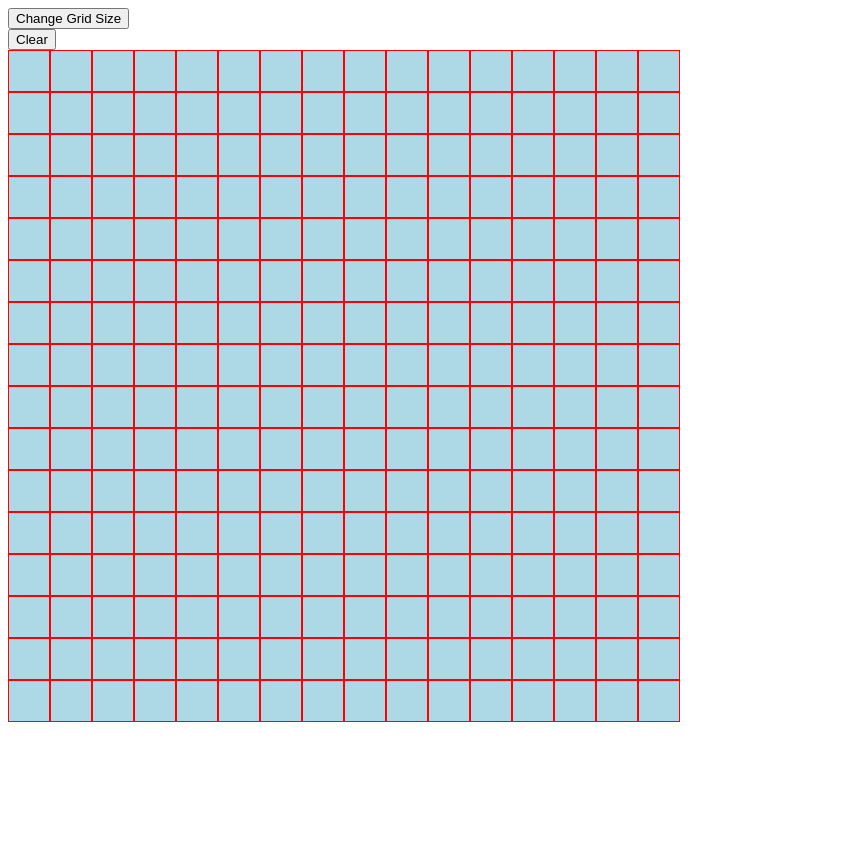
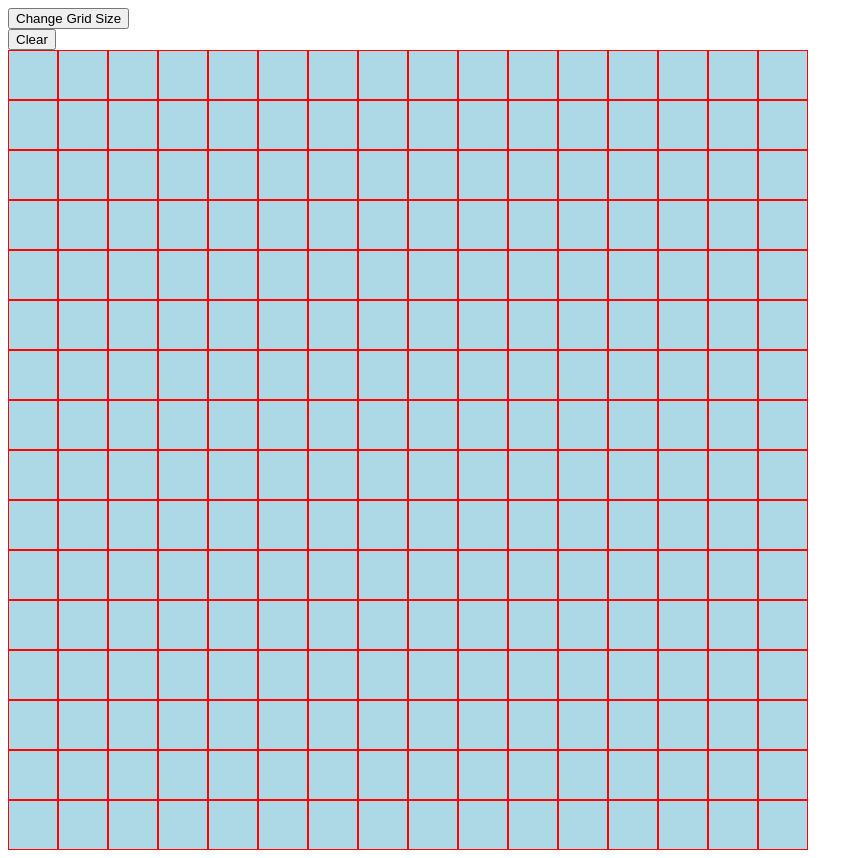
Before and after one commit to bbabines/etch, a plain HTML site: page index.html in a window 1280 px wide. Shown: the whole page, without its empty margins (0-863 px from the left). Before the commit the page ends 800 px from the top, so only its background shows below. Drawn offline with Linux system fonts and the light colour scheme.

Commit message:
Redone HTM and CSS so grid stays same size

```diff
--- a/index.html
+++ b/index.html
@@ -9,13 +9,9 @@
     <title>Etch-a-Sketch</title>
 </head>
 <body>
-    <button>Change Grid Size</button>
+    <button id="change-grid-size">Change Grid Size</button>
     <button id="clear">Clear</button>
-    <div id="grid-container">
-        <!-- <div class="lol">1</div>
-        <div class="lol">2</div>
-        <div class="lol">3</div> -->
+    <div id="grid-container"></div>
 
-    </div>
 </body>
 </html>
--- a/style.css
+++ b/style.css
@@ -4,13 +4,15 @@ button {
  }
 
 #grid-container {
-display: inline-grid;
+display: grid;
+/*  Need to use a fxn to change the amount of auto's needed */
 grid-template-columns: auto auto auto auto auto auto auto auto auto auto auto auto auto auto auto auto;
+height: 800px;
+width: 800px;
+
 }
 
 .grid-item {
     border: 1px solid red;
-    height: 40px;
-    width: 40px;
     background-color: lightblue;
 }
```
Also changed, not shown: app.js (+12 -7 lines).
